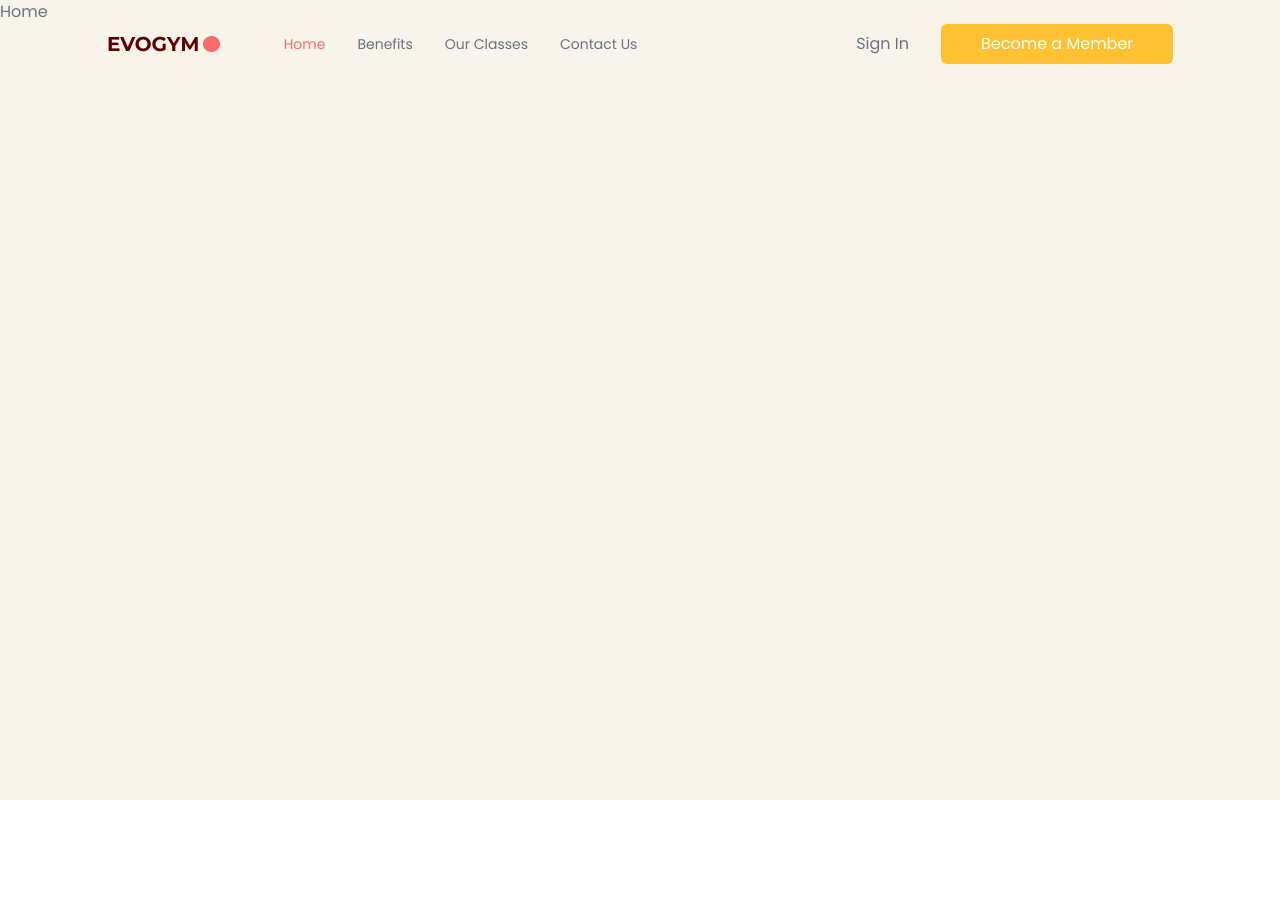
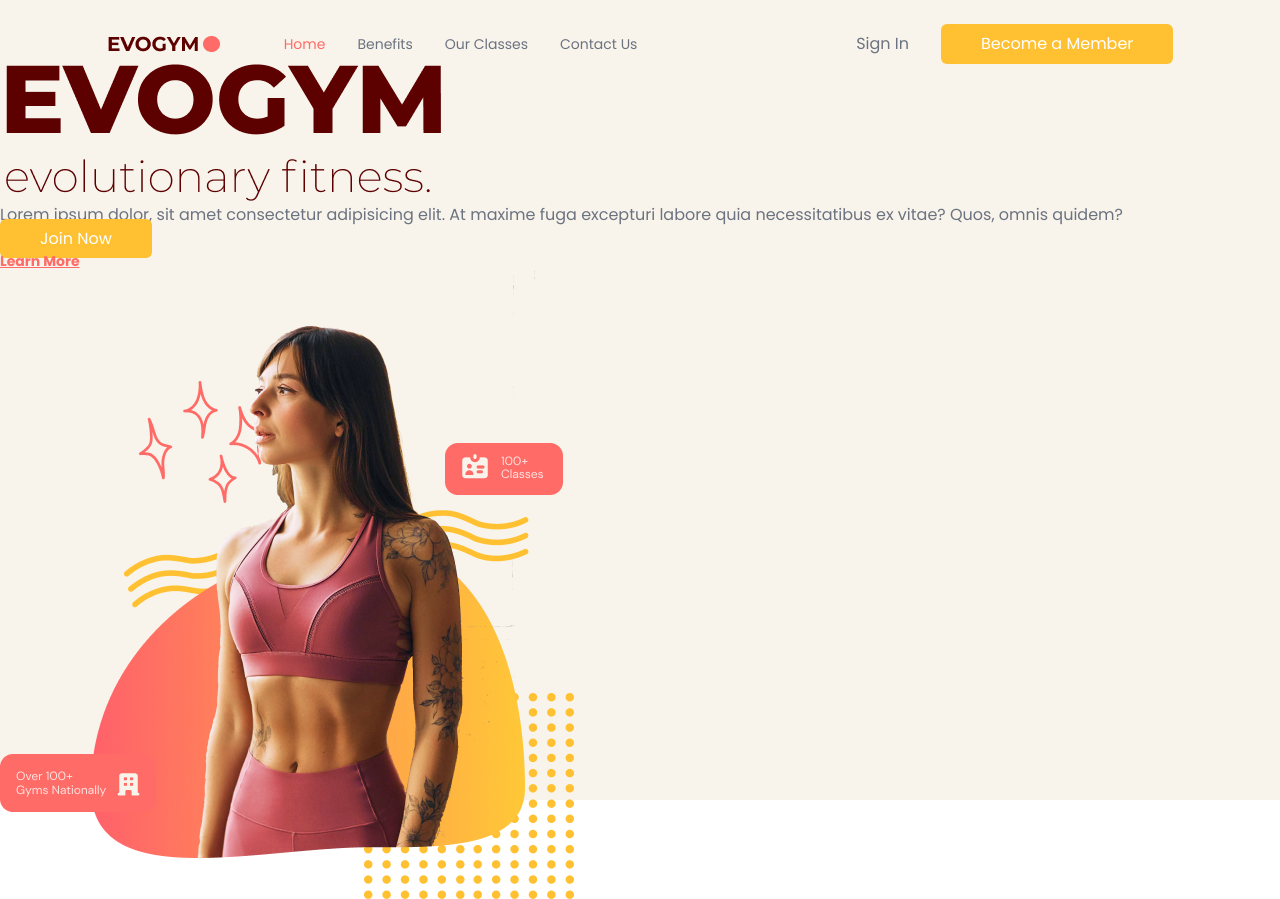
Before and after one commit to yusuffikri/barasuara-typescript, a React (Vite) app: page / in a window 1280 px wide. Before the commit the page ends 800 px from the top, so only its background shows below. Built offline with nearby package versions, Linux system fonts and the light colour scheme.

Commit message:
homepage update

```diff
--- a/src/App.tsx
+++ b/src/App.tsx
@@ -26,7 +26,7 @@ function App({}){
   return (<div className="app bg-gray-20">
   <Navbar  isTopOfPage={isTopOfPage} selectedPage={selectedPage} setSelectedPage={setSelectedPage}
   />
-  <Home selectedPage={selectedPage}/>
+  <Home selectedPage={selectedPage}   />
   </div>);
 }
 
--- a/src/sections/home/index.tsx
+++ b/src/sections/home/index.tsx
@@ -6,14 +6,51 @@ import HomePageGraphic from '@/assets/HomePageGraphic.png';
 import SponsorRedbull from '@/assets/SponsorRedbull.png';
 import SponsorForbes from '@/assets/SponsorForbes.png';
 import SponsorFortune from '@/assets/SponsorFortune.png';
-
+import AnchorLink from 'react-anchor-link-smooth-scroll';
 
 type Props = {
     setSelectedPage: (value: SelectedPage) => void;
 };
 
 const index = ({setSelectedPage}: Props) => {
-  return <div>Home</div>
+    const isAboveMediumScreens = useMediaQuery("(min-width=1060px");
+
+
+  return <section id="home" className='gap-16 bg-gray-20 py-10 md:h-full md:pb-0'>
+    {/* Image and Main Header */}
+    <div>
+        {/* Main Header */}
+        <div>
+            {/* Heading */}
+            <div>
+                <div>
+                    <div>
+                        <img src={HomePageText} alt="homepage-text" />
+                    </div>
+                </div>
+
+                <p>
+                    Lorem ipsum dolor, sit amet consectetur adipisicing elit. At maxime fuga excepturi labore quia necessitatibus ex vitae? Quos, omnis quidem?
+                </p>
+            </div>
+            {/* Action Button */}
+            <div>
+                <ActionButton setSelectedPage={setSelectedPage}>
+                    Join Now
+                </ActionButton>
+                <AnchorLink className='text-sm font-bold text-primary-500 underline hover:text-secondary-500' onClick={() => setSelectedPage(SelectedPage.Contacts)} href={`#${SelectedPage.Contacts}`}>
+                    <p>Learn More</p>
+                </AnchorLink>
+            </div>
+        </div>
+        {/* Images */}
+        <div>
+            <img src={HomePageGraphic} alt="HomepageGraphic" />
+        </div>
+    </div>
+
+    {/* Sponsor */}
+  </section>
 }
 
 export default index
```
